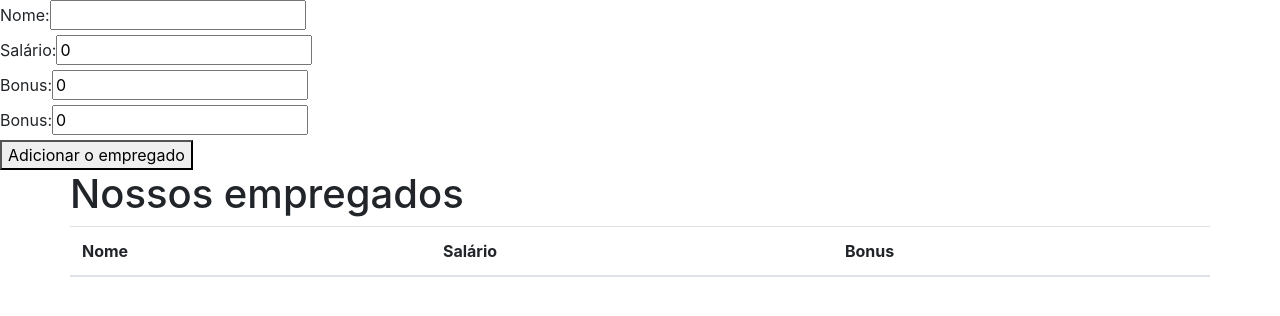
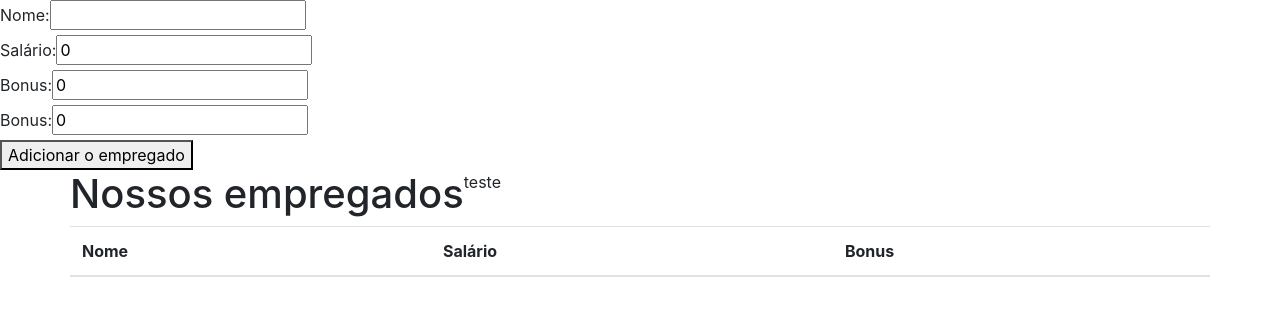
Before and after one commit to rafaellbarros/angular7-componentes-inter, an Angular app: page / in a window 1280 px wide. Shown: the top 316 px of the page. Built offline with nearby package versions, Linux system fonts and the light colour scheme.

Commit message:
Iniciando com diretivas

```diff
--- a/src/app/app.module.ts
+++ b/src/app/app.module.ts
@@ -5,12 +5,14 @@
 import { EmployeeListComponent } from './employee-list/employee-list.component';
 import { EmployeeNewComponent } from './employee-new/employee-new.component';
 import { FormsModule } from '@angular/forms';
+import { SalaryColorDirective } from './salary-color.directive';
 
 @NgModule({
   declarations: [
     AppComponent,
     EmployeeListComponent,
-    EmployeeNewComponent
+    EmployeeNewComponent,
+    SalaryColorDirective
   ],
   imports: [
     BrowserModule,
--- a/src/app/employee-list/employee-list.component.html
+++ b/src/app/employee-list/employee-list.component.html
@@ -1,6 +1,7 @@
 <div class="container">
   <div class="row">
     <h1>Nossos empregados</h1>
+    <p salaryColor></p>
     <table class="table table-striped">
       <thead>
         <tr>
--- /dev/null
+++ b/src/app/salary-color.directive.ts
@@ -0,0 +1,12 @@
+import { Directive, ElementRef } from '@angular/core';
+
+@Directive({
+  selector: '[salaryColor]'
+})
+export class SalaryColorDirective {
+
+  constructor(private element: ElementRef) {
+    this.element.nativeElement.innerHTML = 'teste';
+  }
+
+}
```
